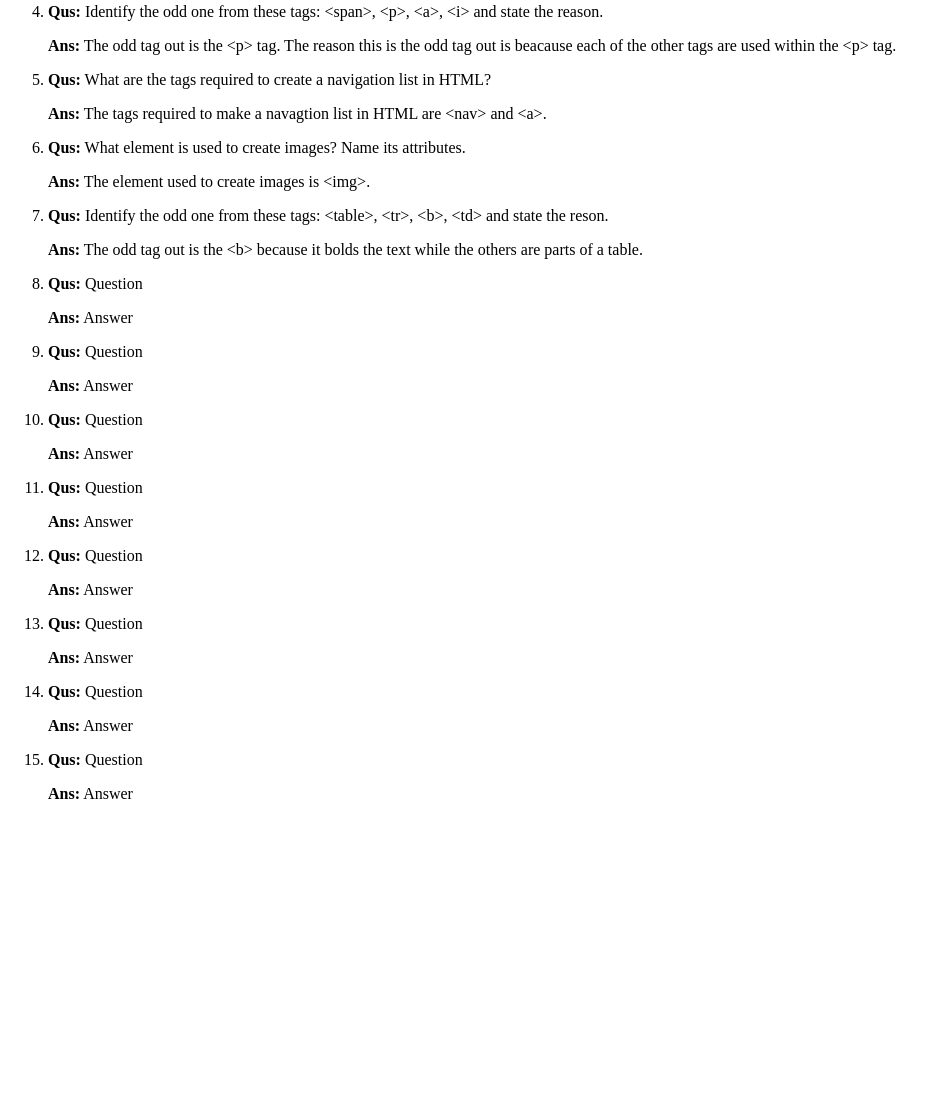
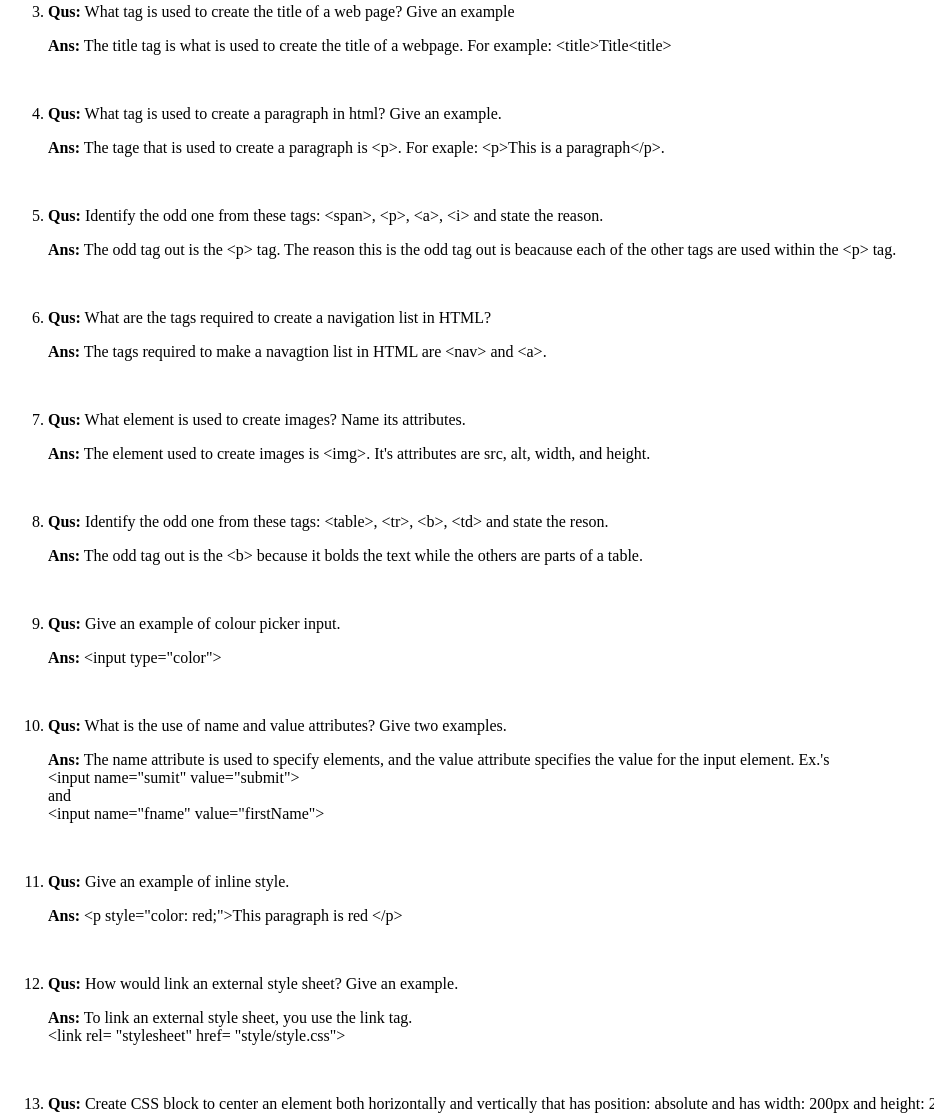
Before and after one commit to mall0220/mall0220.github.io, a plain HTML site: page lib2024/qa/index.html in a window 1280 px wide. Shown: the part 281-1397 px from the top of the page, without its empty margins (0-934 px from the left). Before the commit the page ends 1100 px from the top, so only its background shows below. Drawn offline with Linux system fonts and the light colour scheme.

Commit message:
Working on assignment

```diff
--- a/lib2024/qa/index.html
+++ b/lib2024/qa/index.html
@@ -19,6 +19,9 @@
 				The three components of web are HTML, CSS, and JavaScript.
 			</p>
 		</li>
+
+		<br>
+
 		<!-- Qus 2 -->
 		<li>
 			<p>
@@ -30,6 +33,22 @@
 				Version control is a system that records changes to a file or set of files over time so that you can recall specific versions later. An example of version control software is Github.
 			</p>
 		</li>
+
+		<br>
+
+		<!--Qus 3-->
+		<li>
+			<p>
+				<strong>Qus:</strong>
+				What tag is used to create the title of a web page? Give an example
+			</p>
+			<p>
+				<strong>Ans:</strong>
+				The title tag is what is used to create the title of a webpage. For example: &lt;title&gt;Title&lt;title&gt;
+		</li>
+
+		<br>
+
 		<!--Qus 4-->
 		<li>
 			<p>
@@ -41,6 +60,9 @@
 				The tage that is used to create a paragraph is &lt;p&gt;. For exaple: &lt;p&gt;This is a paragraph&lt;/p&gt;.
 			</p>
 		</li>
+
+		<br>
+
 		<!--Qus 5-->
 		<li>
 			<p>
@@ -52,6 +74,9 @@
 				The odd tag out is the &lt;p&gt; tag. The reason this is the odd tag out is beacause each of the other tags are used within the &lt;p&gt; tag.
 			</p>
 		</li>
+
+		<br>
+
 		<!--Qus 6-->
 		<li>
 			<p>
@@ -63,6 +88,9 @@
 				The tags required to make a navagtion list in HTML are &lt;nav&gt; and &lt;a&gt;.
 			</p>
 		</li>
+
+		<br>
+
 		<!--Qus 7-->
 		<li>
 			<p>
@@ -71,9 +99,12 @@
 			</p>
 			<p>
 				<strong>Ans:</strong>
-				The element used to create images is &lt;img&gt;.
+				The element used to create images is &lt;img&gt;. It's attributes are src, alt, width, and height.
 			</p>
 		</li>
+
+		<br>
+
 		<!--Qus 8-->
 		<li>
 			<p>
@@ -85,85 +116,176 @@
 				The odd tag out is the &lt;b&gt; because it bolds the text while the others are parts of a table.
 			</p>
 		</li>
+
+		<br>
+
 		<!--Qus 9-->
 		<li>
 			<p>
 				<strong>Qus:</strong>
-				Question
+				Give an example of colour picker input.
 			</p>
 			<p>
 				<strong>Ans:</strong>
-				Answer
+				&lt;input type="color"&gt;
 		</li>
+
+		<br>
+
 		<!--Qus 10-->
 		<li>
 			<p>
 				<strong>Qus:</strong>
-				Question
+				What is the use of name and value attributes? Give two examples.
 			</p>
 			<p>
 				<strong>Ans:</strong>
-				Answer
+				The name attribute is used to specify elements, and the value attribute specifies the value for the input element. Ex.'s <br> &lt;input name="sumit" value="submit"&gt; <br> and <br> &lt;input name="fname" value="firstName"&gt;
 		</li>
+
+		<br>
+
 		<!--Qus 11-->
 		<li>
 			<p>
 				<strong>Qus:</strong>
-				Question
+				Give an example of inline style.
 			</p>
 			<p>
 				<strong>Ans:</strong>
-				Answer
+				 &lt;p style="color: red;"&gt;This paragraph is red &lt;/p&gt;
 		</li>
+
+		<br>
+
 		<!--Qus 12-->
 		<li>
 			<p>
 				<strong>Qus:</strong>
-				Question
+				How would link an external style sheet? Give an example.
 			</p>
 			<p>
 				<strong>Ans:</strong>
-				Answer
+				To link an external style sheet, you use the link tag. <br>
+				&lt;link rel= "stylesheet" href= "style/style.css"&gt;
+			</p>
 		</li>
+
+		<br>
+
 		<!--Qus 13-->
 		<li>
 			<p>
 				<strong>Qus:</strong>
-				Question
+				Create CSS block to center an element both horizontally and vertically that has position: absolute and has width: 200px and height: 20px.
 			</p>
 			<p>
 				<strong>Ans:</strong>
-				Answer
+				.element
+					display: block;
+					<br>
+					positon: absolute;
+					<br>
+					width: 200px;
+					<br>
+					heght: 200px;
+					<br>
+					text-align: center;
+			</p>
 		</li>
+
+		<br>
+
 		<!--Qus 14-->
 		<li>
 			<p>
 				<strong>Qus:</strong>
-				Question
+				Create CSS keyframes block called "spin" that rotates an element.
 			</p>
 			<p>
 				<strong>Ans:</strong>
-				Answer
+				@keyframes spin {
+					<br>
+					/*from sets the start of the property in an animation*/
+					<br>
+					from {
+						<br>
+						transform: rotate(0deg);
+						<br>
+					}
+					<br>
+					/*to sets the ending of the property in an animation*/
+					<br>
+					to {
+						<br>
+						transform: rotate(360deg);
+					<br>
+					}
 		</li>
+
+		<br>
+
 		<!--Qus 15-->
 		<li>
 			<p>
 				<strong>Qus:</strong>
-				Question
+				Create CSS animation block to rotate an element that has the following properties:
+				<ul>
+					<li>class "rotate-me</li>
+					<li>It rotates 5 times at intervoles of 0.5s with "linear" transition using animation keyframes "spin"</li>
+				</ul>
 			</p>
 			<p>
 				<strong>Ans:</strong>
-				Answer
+				.element
+					<br>
+					display: block;
+					<br>
+					positon: absolute;
+					<br>
+					width: 200px;
+					<br>
+					heght: 200px;
+					<br>
+					text-align: center;
+					<br>
+					<br>
+					@keyframes spin {
+					<br>
+					/*from sets the start of the property in an animation*/
+					<br>
+					from {
+						<br>
+						transform: rotate(0deg);
+						<br>
+					}
+					<br>
+					/*to sets the ending of the property in an animation*/
+					<br>
+					to {
+						<br>
+						transform: rotate(360deg);
+					<br>
+					}
+					<br>
+					<br>
+				animation:
+					<br>
+					spin 0.5s linear 5,
+			</p>
 		</li>
+
+		<br>
+
 		<!--Qus 16-->
 		<li>
 			<p>
 				<strong>Qus:</strong>
-				Question
+				How would you include create an alert with string "I love JavaScript" using JavaScript?
 			</p>
 			<p>
 				<strong>Ans:</strong>
-				Answer
+				alert ('I love JavaScript');
 			</p>
 		</li>
 	</body>
```
Also changed, not shown: lib2024/final/index.html (added, +102 -0 lines), lib2024/final/css/fonts.css (added), lib2024/final/css/style.css (added), lib2024/final/final-mockup.jpg (added), lib2024/final/img/Bridge.jpg (added), lib2024/final/img/facebook.png (added), lib2024/final/img/twitter.png (added), lib2024/final/img/youtube.png (added), lib2024/final/js/scripts.js (added), lib2024/final/sample-folder-strcture/final/css/fonts.css (added), lib2024/final/sample-folder-strcture/final/css/style.css (added), lib2024/final/sample-folder-strcture/final/index.html (added), lib2024/final/sample-folder-strcture/final/js/scripts.js (added), lib2024/final/sample-folder-strcture/final/sss.html (added), 1 more files, 3 other files.
